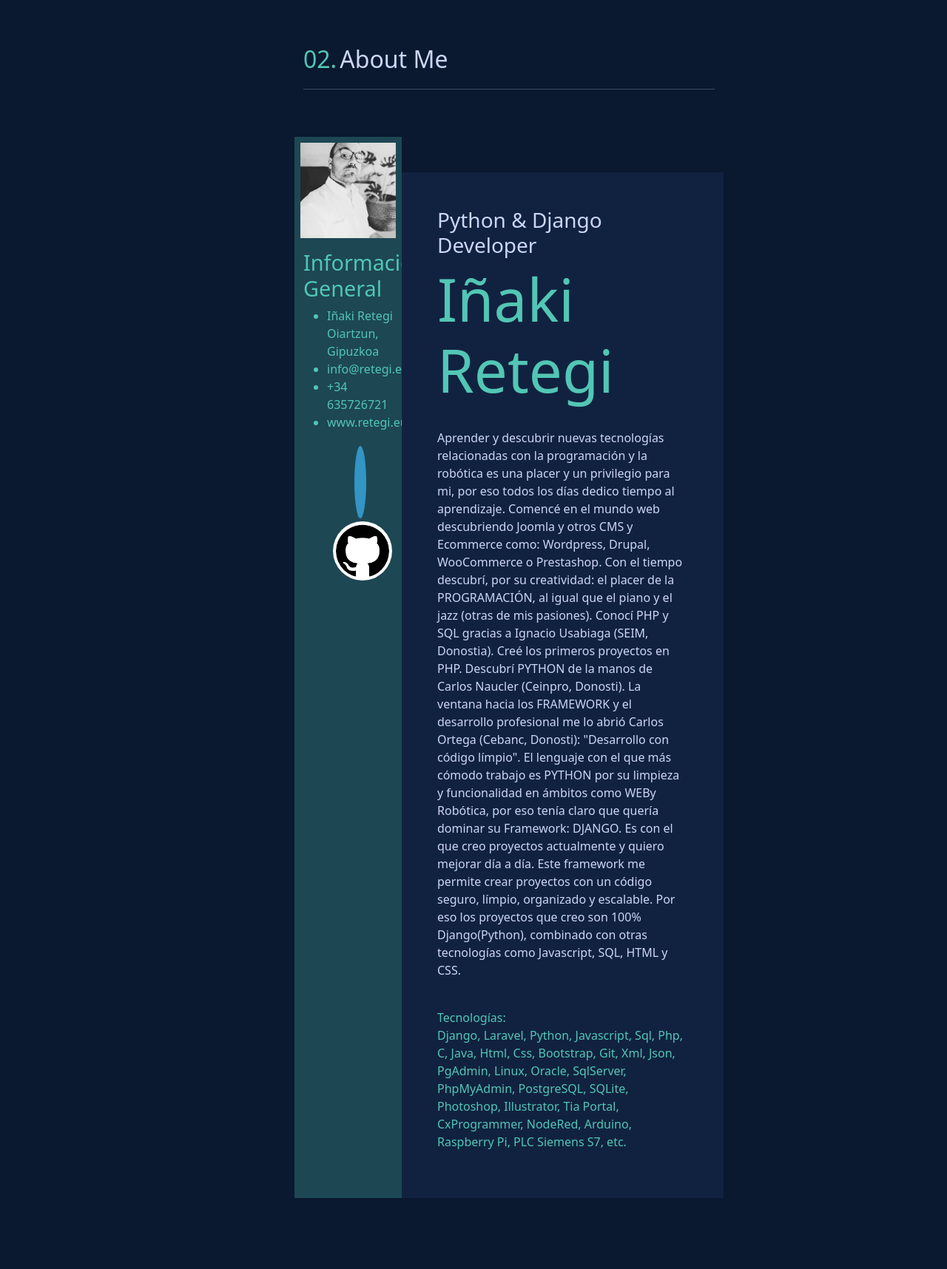
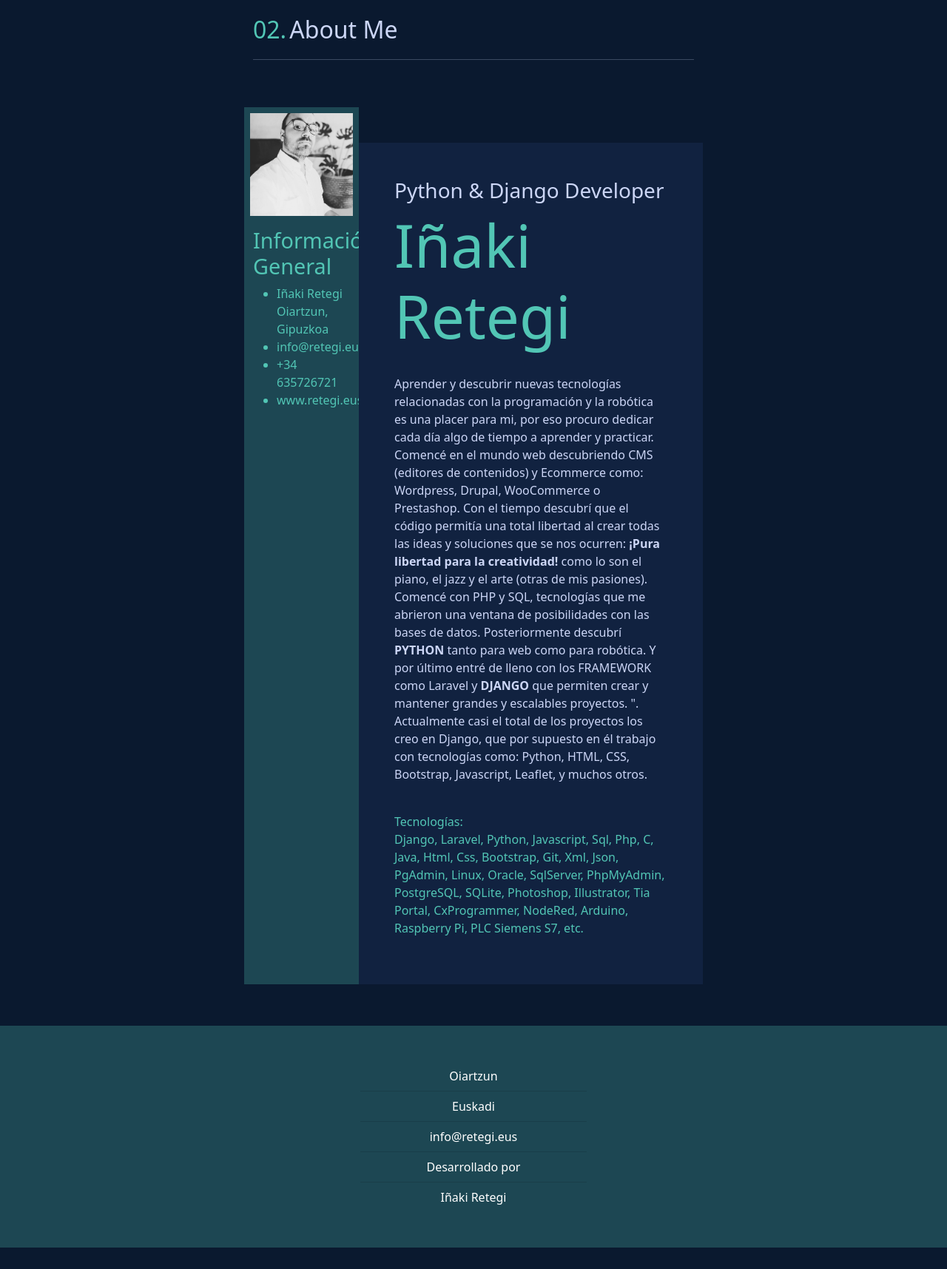
Before and after one commit to retegi/webretegi, a Django app: page /bio in a window 1280 px wide; the page is wider, and only the part inside the window is pictured. Shown: the part 56-1772 px from the top of that part at 74% size. After the commit the page ends 1743 px from the top of that part, so only its background shows below. Run offline with Django 4.2, Linux system fonts and the light colour scheme; some libraries are stand-ins or nearby versions.

Commit message:
Mejoras en templates

```diff
--- a/home/templates/bio.html
+++ b/home/templates/bio.html
@@ -76,11 +76,11 @@ crossorigin=""></script>
 
 
 {% block content %}
-<div class="container-fluid m-5">
-    <div class="row m-5">
-        <div class="col-3 mt-5 mb-5"></div>
+<div class="container-fluid">
+    <div class="row m-2">
+        <div class="col-md-3 mt-5 mb-5"></div>
 
-        <div class="col-6 mt-3 mb-5">
+        <div class="col-md-6 mt-3 mb-5">
             <div class="row">
 
                 <div class="col-12 text-left mt-5 mb-5">
@@ -97,15 +97,15 @@ crossorigin=""></script>
                         </div>
                         <div class="col-12 p-3">
                             <h1 style="color:#52c6b5; font-size: 1.8rem;">Información General</h1>
-                            <ul style="color:#52c6b5">
+                            <ul style="color:#52c6b5;">
                                 <li>Iñaki Retegi</li>
                                 Oiartzun, Gipuzkoa
                                 <li>info@retegi.eus</li>
                                 <li>+34 635726721</li>
                                 <li>www.retegi.eus</li><br>
                                 <div class="text-center">
-                                    <a href="#" class="fa fa-linkedin m-2 p-2"></a><br>
-                                    <a target="_blank" href="https://github.com/retegi" ><img src="{% static 'img/github.png' %}" class="fa fa-github m-2 p-1"></a>
+                                    <!--<a href="#" class="fa fa-linkedin m-2 p-2"></a><br>
+                                    <a target="_blank" href="https://github.com/retegi" ><img src="{% static 'img/github.png' %}" class="fa fa-github m-2 p-1"></a>-->
                                 </div>
                             </ul>
                         </div>
@@ -118,7 +118,7 @@ crossorigin=""></script>
                     <h1 style="font-size: 500%;color:#52c6b5" class="">Iñaki Retegi</h1>
                     <br>
                     <p style="color:#CCD6F6">
-                        Aprender y descubrir nuevas tecnologías relacionadas con la programación y la robótica es una placer y un privilegio para mi, por eso todos los días dedico tiempo al aprendizaje. Comencé en el mundo web descubriendo Joomla y otros CMS y Ecommerce como: Wordpress, Drupal, WooCommerce o Prestashop. Con el tiempo descubrí, por su creatividad: el placer de la PROGRAMACIÓN, al igual que el piano y el jazz (otras de mis pasiones). Conocí PHP y SQL gracias a Ignacio Usabiaga (SEIM, Donostia). Creé los primeros proyectos en PHP. Descubrí PYTHON de la manos de Carlos Naucler (Ceinpro, Donosti). La ventana hacia los FRAMEWORK y el desarrollo profesional me lo abrió Carlos Ortega (Cebanc, Donosti): "Desarrollo con código límpio". El lenguaje con el que más cómodo trabajo es PYTHON por su limpieza y funcionalidad en ámbitos como WEBy Robótica, por eso tenía claro que quería dominar su Framework: DJANGO. Es con el que creo proyectos actualmente y quiero mejorar día a día. Este framework me permite crear proyectos con un código seguro, límpio, organizado y escalable. Por eso los proyectos que creo son 100% Django(Python), combinado con otras tecnologías como Javascript, SQL, HTML y CSS.
+                        Aprender y descubrir nuevas tecnologías relacionadas con la programación y la robótica es una placer para mi, por eso procuro dedicar cada día algo de tiempo a aprender y practicar. Comencé en el mundo web descubriendo CMS (editores de contenidos) y Ecommerce como: Wordpress, Drupal, WooCommerce o Prestashop. Con el tiempo descubrí que el código permitía una total libertad al crear todas las ideas y soluciones que se nos ocurren: <b>¡Pura libertad para la creatividad!</b> como lo son el piano, el jazz y el arte (otras de mis pasiones). Comencé con PHP y SQL, tecnologías que me abrieron una ventana de posibilidades con las bases de datos. Posteriormente descubrí <b>PYTHON</b> tanto para web como para robótica. Y por último entré de lleno con los FRAMEWORK como Laravel y <b>DJANGO</b> que permiten crear y mantener grandes y escalables proyectos. ". Actualmente casi el total de los proyectos los creo en Django, que por supuesto en él trabajo con tecnologías como: Python, HTML, CSS, Bootstrap, Javascript, Leaflet, y muchos otros.
                     </p></br>
                     <p style="color:#52c6b5">Tecnologías:<br>Django, Laravel, Python, Javascript, Sql, Php, C, Java, Html, Css, Bootstrap, Git, Xml, Json, PgAdmin, Linux, Oracle, SqlServer, PhpMyAdmin, PostgreSQL, SQLite, Photoshop, Illustrator, Tia Portal, CxProgrammer, NodeRed, Arduino, Raspberry Pi, PLC Siemens S7, etc.</p>
 
@@ -131,7 +131,7 @@ crossorigin=""></script>
 
 
 
-        <div class="col-3 mt-5 mb-5 p-5">
+        <div class="col-md-3 mt-5 mb-5 p-5">
         </div>
 
     </div>
@@ -139,5 +139,28 @@ crossorigin=""></script>
 
 {% endblock %}
 
+{% block footer %}
+<div style="background-color:#1d4753" class="container-fluid">
+    <div class="row">
+        <div class="col-4 text-center text-white"></div>
+        <div class="col-4 text-center text-white">
+
+            <ul style="background-color: #1d4753;" class="list-group list-group-flush p-5">
+                <li style="background-color: #1d4753;" class="list-group-item text-white">Oiartzun</li>
+                <li style="background-color: #1d4753;" class="list-group-item text-white">Euskadi</li>
+                <li style="background-color: #1d4753;" class="list-group-item text-white">info@retegi.eus</li>
+                <li style="background-color: #1d4753;" class="list-group-item text-white">Desarrollado por</li>
+                <li style="background-color: #1d4753;" class="list-group-item text-white">Iñaki Retegi</li>
+              </ul>
+
+        </div>
+        <div style="background-color: #1d4753;" class="col-4 text-center text-white"></div>
+    </div>
+
+</div>
+
+
+{% endblock %}
+
 {% block outbody %}
 {% endblock %}
```
Also changed, not shown: home/templates/blog.html (+10 -11 lines), home/templates/index.html (+7 -7 lines), home/templates/post_detail.html (+10 -10 lines), home/templates/project_detail.html (+10 -10 lines), home/templates/projects.html (+10 -10 lines).
